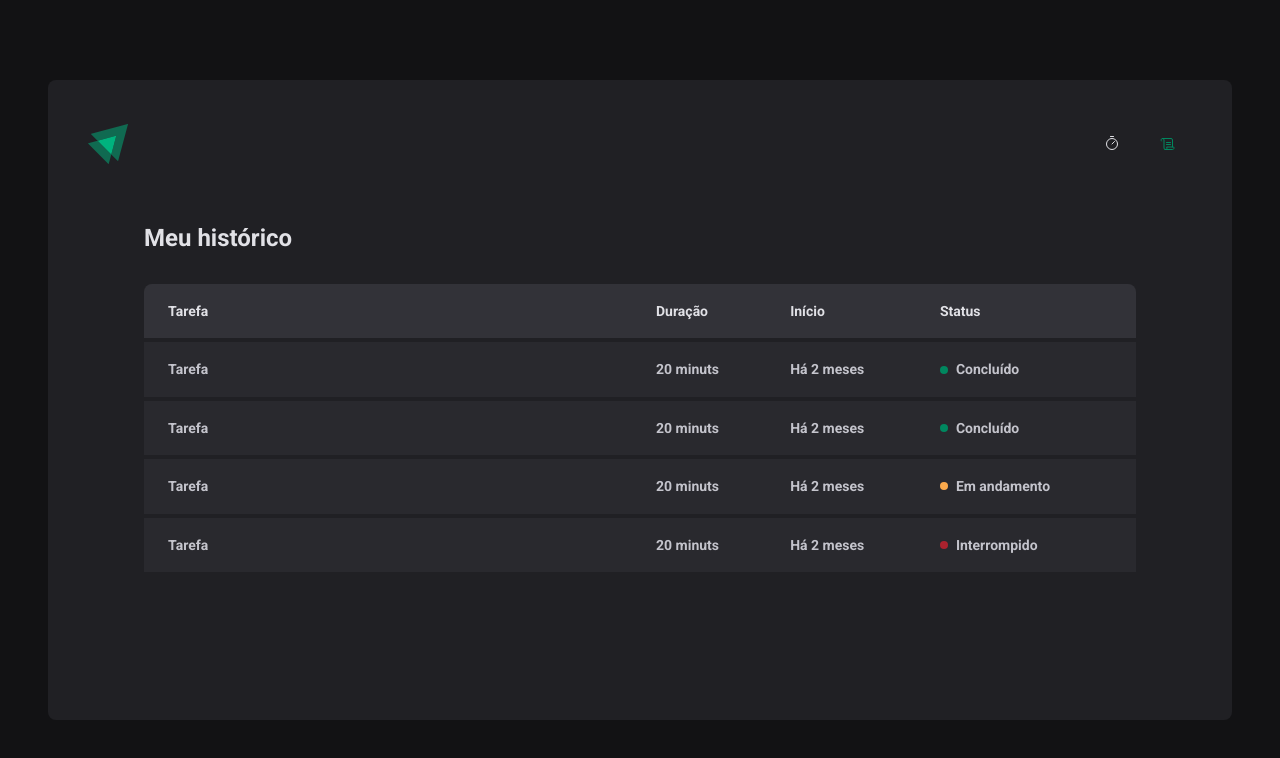
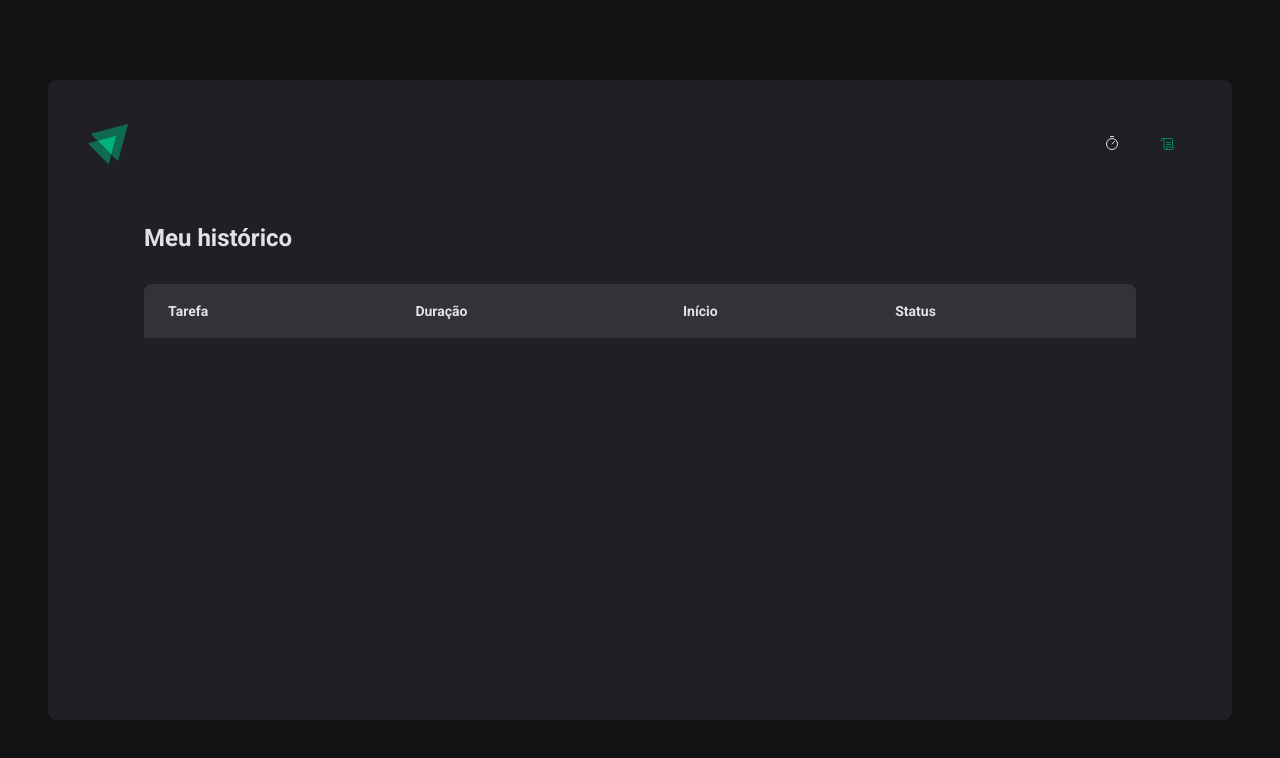
Before and after one commit to joneskleber/ignite-timer, a React (Vite) app: page /history in a window 1280 px wide. Shown: the top 758 px of the page. Built offline with nearby package versions, Linux system fonts and the light colour scheme.

Commit message:
feat: included context API in the project

```diff
--- a/src/App.tsx
+++ b/src/App.tsx
@@ -3,6 +3,7 @@ import { ThemeProvider } from "styled-components";
 import { BrowserRouter } from "react-router-dom";
 
 import { Router } from "./Router";
+import { CyclesContextProvider } from "./contexts/CyclesContext";
 import { GlobalStyle } from "./styles/global";
 import { defaultTheme } from "./styles/themes/default";
 
@@ -10,7 +11,9 @@ export function App() {
   return (
     <ThemeProvider theme={defaultTheme}>
       <BrowserRouter>
-        <Router />
+        <CyclesContextProvider>
+          <Router />
+        </CyclesContextProvider>
       </BrowserRouter>
       <GlobalStyle />
     </ThemeProvider>
--- /dev/null
+++ b/src/contexts/CyclesContext.tsx
@@ -0,0 +1,108 @@
+import { ReactNode, createContext, useState } from "react";
+
+interface Cycle {
+  id: string;
+  task: string;
+  minutesAmount: number;
+  startDate: Date;
+  interruptedDate?: Date;
+  finishedDate?: Date;
+}
+
+interface CreateCycleData {
+  task: string;
+  minutesAmount: number;
+}
+
+interface CyclesContextType {
+  cycles: Cycle[];
+  activeCycle: Cycle | undefined;
+  activeCycleId: string | null;
+  amountSecondsPassed: number;
+  setSecondsPassed: (seconds: number) => void;
+  createNewCycle: (data: CreateCycleData) => void;
+  markCurrentCycleAsFinished: () => void;
+  interruptCurrentCycle: () => void;
+}
+
+export const CyclesContext = createContext({} as CyclesContextType);
+
+interface CyclesContextProviderProps {
+  children: ReactNode;
+}
+
+export function CyclesContextProvider({
+  children,
+}: CyclesContextProviderProps) {
+  const [cycles, setCycles] = useState<Cycle[]>([]);
+  const [activeCycleId, setActiveCycleId] = useState<string | null>(null);
+  const [amountSecondsPassed, setAmountSecondsPassed] = useState<number>(0);
+
+  const activeCycle = cycles.find((cycle) => cycle.id === activeCycleId);
+
+  function setSecondsPassed(seconds: number) {
+    setAmountSecondsPassed(seconds);
+  }
+
+  function markCurrentCycleAsFinished() {
+    setCycles((state) =>
+      state.map((cycle) => {
+        if (cycle.id === activeCycleId) {
+          return {
+            ...cycle,
+            finishedDate: new Date(),
+          };
+        }
+        return cycle;
+      })
+    );
+  }
+
+  function createNewCycle(data: CreateCycleData) {
+    const id = String(new Date().getTime());
+
+    const newCycle: Cycle = {
+      id,
+      task: data.task,
+      minutesAmount: data.minutesAmount,
+      startDate: new Date(),
+    };
+
+    setCycles((state) => [...state, newCycle]);
+    setActiveCycleId(id);
+    setAmountSecondsPassed(0);
+  }
+
+  function interruptCurrentCycle() {
+    setCycles((state) =>
+      state.map((cycle) => {
+        if (cycle.id === activeCycleId) {
+          return {
+            ...cycle,
+            interruptedDate: new Date(),
+          };
+        }
+        return cycle;
+      })
+    );
+
+    setActiveCycleId(null);
+  }
+
+  return (
+    <CyclesContext.Provider
+      value={{
+        cycles,
+        activeCycle,
+        activeCycleId,
+        markCurrentCycleAsFinished,
+        amountSecondsPassed,
+        setSecondsPassed,
+        createNewCycle,
+        interruptCurrentCycle,
+      }}
+    >
+      {children}
+    </CyclesContext.Provider>
+  );
+}
--- a/src/pages/History/index.tsx
+++ b/src/pages/History/index.tsx
@@ -1,6 +1,15 @@
+import { useContext } from "react";
+
+import {formatDistanceToNow} from 'date-fns'
+import { ptBR } from "date-fns/locale";
+
+import { CyclesContext } from "../../contexts/CyclesContext";
+
 import { HistoryContainer, HistoryList, Status } from "./styles";
 
 export function History() {
+  const { cycles } = useContext(CyclesContext);
+
   return (
     <HistoryContainer>
       <h1>Meu histórico</h1>
@@ -16,38 +25,31 @@ export function History() {
             </tr>
           </thead>
           <tbody>
-            <tr>
-              <td>Tarefa</td>
-              <td>20 minuts</td>
-              <td>Há 2 meses</td>
-              <td>
-                <Status statusColor='green'>Concluído</Status>
-              </td>
-            </tr>
-            <tr>
-              <td>Tarefa</td>
-              <td>20 minuts</td>
-              <td>Há 2 meses</td>
-              <td>
-                <Status statusColor='green'>Concluído</Status>
-              </td>
-            </tr>
-            <tr>
-              <td>Tarefa</td>
-              <td>20 minuts</td>
-              <td>Há 2 meses</td>
-              <td>
-                <Status statusColor='yellow'>Em andamento</Status>
-              </td>
-            </tr>
-            <tr>
-              <td>Tarefa</td>
-              <td>20 minuts</td>
-              <td>Há 2 meses</td>
-              <td>
-                <Status statusColor='red'>Interrompido</Status>
-              </td>
-            </tr>
+            {cycles.map((cycle) => {
+              return (
+                <tr key={cycle.id}>
+                  <td>{cycle.task}</td>
+                  <td>{cycle.minutesAmount} minutos</td>
+                  <td>{formatDistanceToNow( cycle.startDate,{
+                    addSuffix: true,
+                    locale: ptBR,
+                  })}</td>
+                  <td>
+                    {cycle.finishedDate && (
+                      <Status statusColor="green">Concluído</Status>
+                    )}
+
+                    {cycle.interruptedDate && (
+                      <Status statusColor="red">Interrompido</Status>
+                    )}
+
+                    {(!cycle.finishedDate && !cycle.interruptedDate) && (
+                      <Status statusColor="yellow">Em andamento</Status>
+                    )}
+                  </td>
+                </tr>
+              );
+            })}
           </tbody>
         </table>
       </HistoryList>
--- a/src/pages/Home/components/Countdown/index.tsx
+++ b/src/pages/Home/components/Countdown/index.tsx
@@ -1,11 +1,33 @@
 import { differenceInSeconds } from "date-fns";
-import { useEffect, useState } from "react";
+import { useContext, useEffect } from "react";
+
 import { CountDowContainer, Separador } from "./styles";
+import { CyclesContext } from "../../../../contexts/CyclesContext";
 
 export function Countdown() {
-  const [amountSecondsPassed, setAmountSecondsPassed] = useState<number>(0);
+  const {
+    activeCycle,
+    activeCycleId,
+    markCurrentCycleAsFinished,
+    amountSecondsPassed,
+    setSecondsPassed,
+  } = useContext(CyclesContext);
 
   const totalSeconds = activeCycle ? activeCycle.minutesAmount * 60 : 0;
+
+  const currentSeconds = activeCycle ? totalSeconds - amountSecondsPassed : 0;
+
+  const minutesAmount = Math.floor(currentSeconds / 60);
+  const secondsAmount = currentSeconds % 60;
+
+  const minutes = String(minutesAmount).padStart(2, "0");
+  const seconds = String(secondsAmount).padStart(2, "0");
+
+  useEffect(() => {
+    if (activeCycle) {
+      document.title = `${minutes}:${seconds}`;
+    }
+  }, [minutes, seconds, activeCycle]);
 
   useEffect(() => {
     let interval: number;
@@ -17,29 +39,25 @@ export function Countdown() {
         );
 
         if (secondsDifference >= totalSeconds) {
-          setCycles((state) =>
-            state.map((cycle) => {
-              if (cycle.id === activeCycleId) {
-                return {
-                  ...cycle,
-                  finishedDate: new Date(),
-                };
-              }
-              return cycle;
-            })
-          );
+          markCurrentCycleAsFinished();
 
-          setAmountSecondsPassed(totalSeconds);
+          setSecondsPassed(totalSeconds);
           clearInterval(interval);
         } else {
-          setAmountSecondsPassed(secondsDifference);
+          setSecondsPassed(secondsDifference);
         }
       }, 1000);
     }
     return () => {
       clearInterval(interval);
     };
-  }, [activeCycle, totalSeconds, activeCycleId]);
+  }, [
+    activeCycle,
+    totalSeconds,
+    activeCycleId,
+    markCurrentCycleAsFinished,
+    setSecondsPassed,
+  ]);
 
   return (
     <CountDowContainer>
--- a/src/pages/Home/components/NewCycleForm/index.tsx
+++ b/src/pages/Home/components/NewCycleForm/index.tsx
@@ -1,35 +1,12 @@
-import { useForm } from "react-hook-form";
+import { useContext } from "react";
+import { useFormContext } from "react-hook-form";
 
-import { zodResolver } from "@hookform/resolvers/zod";
-import * as zod from "zod";
-
+import { CyclesContext } from "../../../../contexts/CyclesContext";
 import { FormContainer, MinutesAmountInput, TaskInput } from "./styles";
 
-const formCycleFormValidationSchema = zod.object({
-  task: zod.string().min(1, "Informe a tarefa"),
-  minutesAmount: zod
-    .number()
-    .min(1, "O ciclo precisar ser no mínimo 5 minutos.")
-    .max(60, "O ciclo precisa ser no máximo 60 minutos"),
-});
-
-// interface NewCycleFormData {
-//   task: string;
-//   minutesAmount: number;
-// }
-
-type NewCycleFormData = zod.infer<typeof formCycleFormValidationSchema>;
-
-
-
 export function NewCycleForm() {
-  const { register, handleSubmit, watch, reset } = useForm<NewCycleFormData>({
-    resolver: zodResolver(formCycleFormValidationSchema),
-    defaultValues: {
-      task: "",
-      minutesAmount: 0,
-    },
-  });
+  const { activeCycle } = useContext(CyclesContext);
+  const { register } = useFormContext();
 
   return (
     <FormContainer>
```
Also changed, not shown: src/pages/Home/index.tsx (+38 -66 lines), 1 other file (tests, documents, lock files or other folders).
